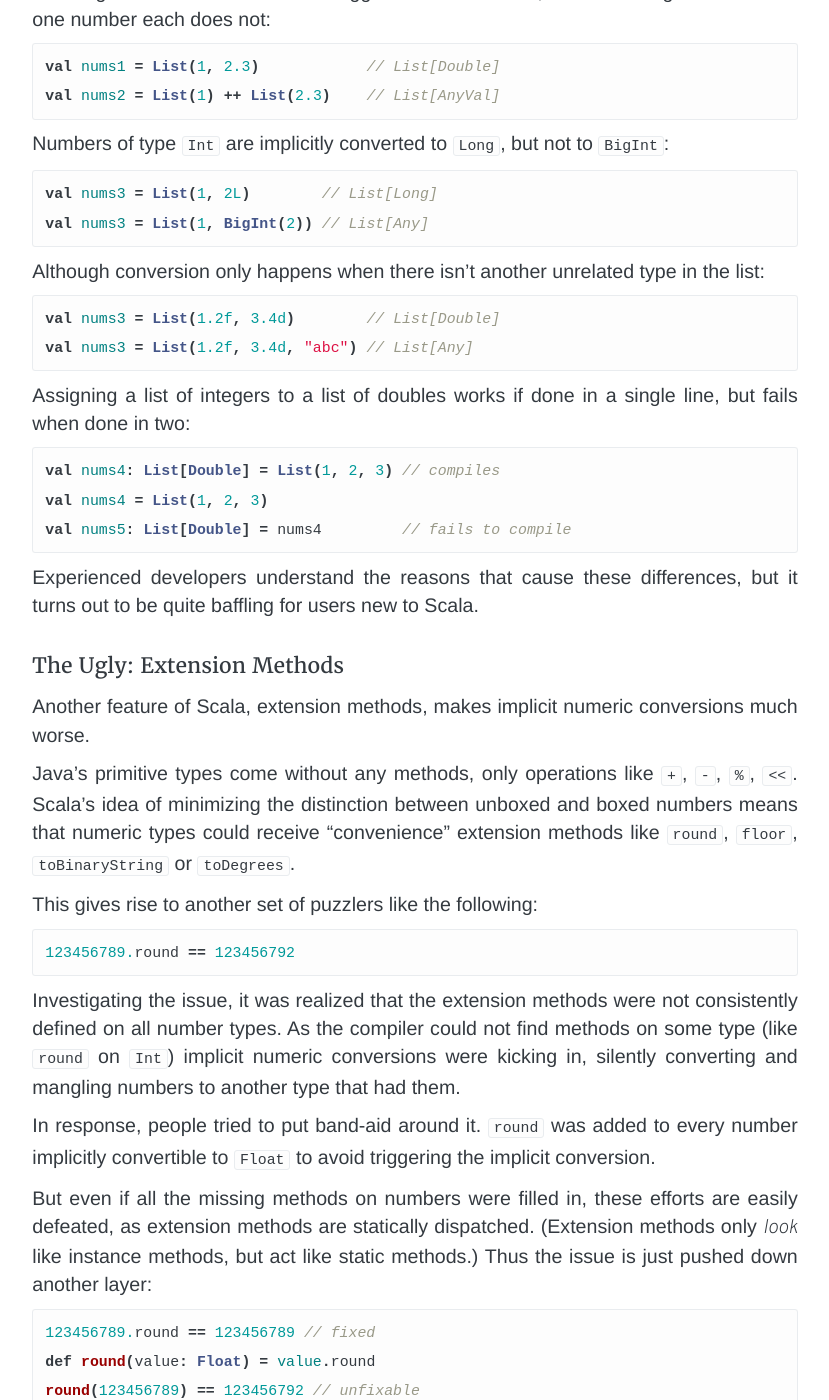
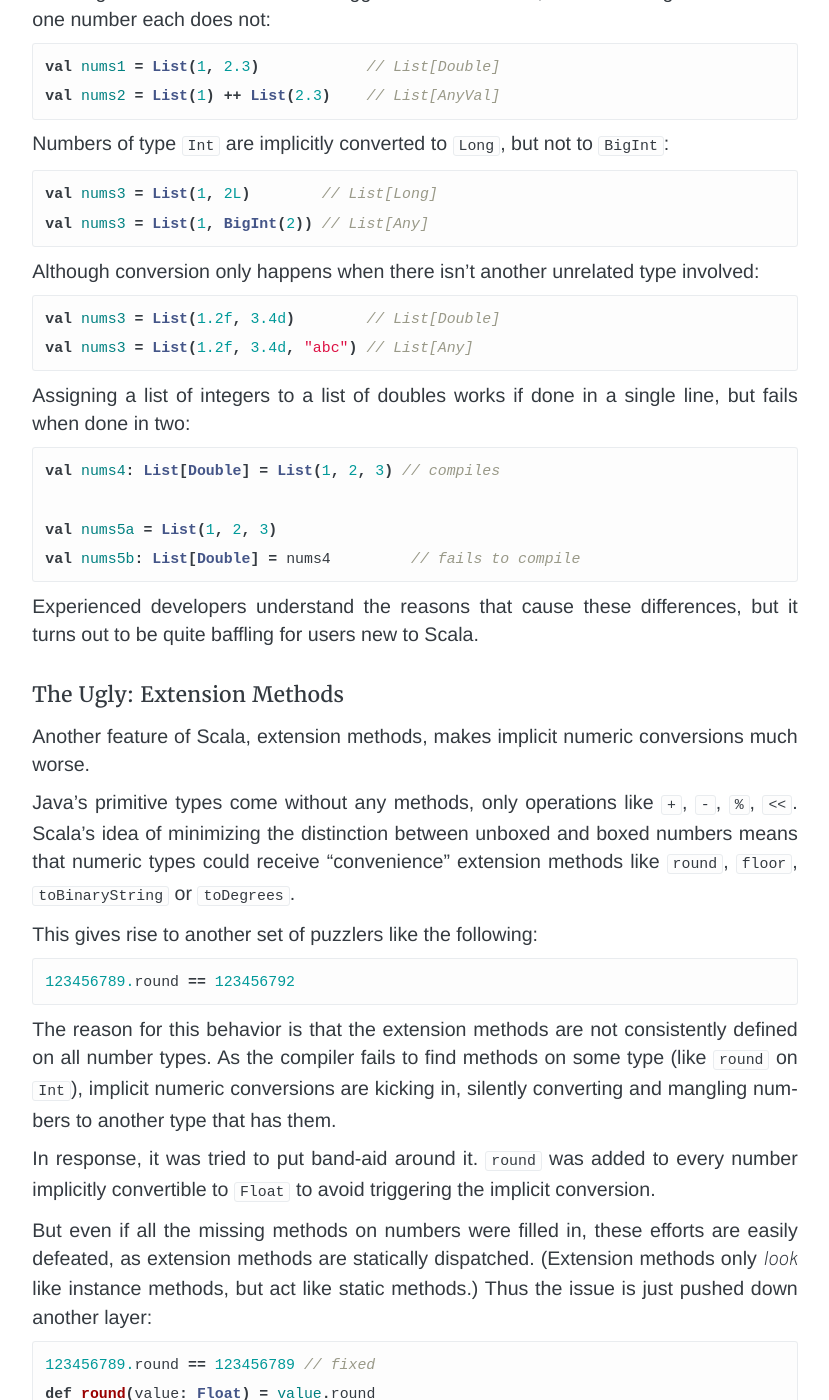
Before and after one commit to soc/soc.me, a Jekyll site: the page built from _lessons-learned/implicit-numeric-conversions.md, in a window 1280 px wide and 1400 px high, scrolled down 1370 px. Shown: the whole window, without its empty margins (225-1054 px from the left). Built offline with Jekyll 4.4.1, drawn with Linux system fonts in a browser that asks for light colours; some web fonts are replaced; some of the changed text lies outside the part shown.

Commit message:
Number refinements

````diff
--- a/_lessons-learned/implicit-numeric-conversions.md
+++ b/_lessons-learned/implicit-numeric-conversions.md
@@ -46,8 +46,8 @@
 
 #### The Bad: Type Inference
 
-Scala's type inference makes the behavior a lot more confusing than languages
-with mandatory type annotations.
+Scala's type inference makes the behavior a lot more confusing compared to
+languages with mandatory type annotations.
 
 Creating a list with two numbers triggers the conversion, concatenating two
 lists with one number each does not:
@@ -64,8 +64,7 @@
 val nums3 = List(1, BigInt(2)) // List[Any]
 ```
 
-Although conversion only happens when there isn't another unrelated type in the
-list:
+Although conversion only happens when there isn't another unrelated type involved:
 
 ```scala
 val nums3 = List(1.2f, 3.4d)        // List[Double]
@@ -77,8 +76,9 @@
 
 ```scala
 val nums4: List[Double] = List(1, 2, 3) // compiles
-val nums4 = List(1, 2, 3)
-val nums5: List[Double] = nums4         // fails to compile
+
+val nums5a = List(1, 2, 3)
+val nums5b: List[Double] = nums4         // fails to compile
 ```
 
 Experienced developers understand the reasons that cause these differences, but
@@ -101,12 +101,12 @@
 123456789.round == 123456792
 ```
 
-Investigating the issue, it was realized that the extension methods were not
-consistently defined on all number types. As the compiler could not find methods
-on some type (like `round` on `Int`) implicit numeric conversions were kicking
-in, silently converting and mangling numbers to another type that had them.
+The reason for this behavior is that the extension methods are not consistently
+defined on all number types. As the compiler fails to find methods on some type
+(like `round` on `Int`), implicit numeric conversions are kicking in, silently
+converting and mangling numbers to another type that has them.
 
-In response, people tried to put band-aid around it. `round` was added to every
+In response, it was tried to put band-aid around it. `round` was added to every
 number implicitly convertible to `Float` to avoid triggering the implicit
 conversion.
 
@@ -155,9 +155,13 @@
 is what you get" approach instead of silently sprinkling magic over users' code.
 
 <br/>
-Disappointingly, the next version of Scala which adds union types does not
+Disappointingly, Dotty, the next version of Scala which adds union types, does not
 address these issues, but doubles down on the existing numeric conversions, with
 ongoing considerations of introducing additional complexity on top of this scheme.
+
+Scala users will have to settle for adding `Ywarn-numeric-widen` to their growing
+list of compiler flags and hope that Dotty decides to implement this diagnostic
+option.
 
 {%comment%}
 Java also has this feature, but as types have to be specified in many places, it
````
Also changed, not shown: other parts of _lessons-learned/implicit-numeric-conversions.md (+1 -1 lines).
